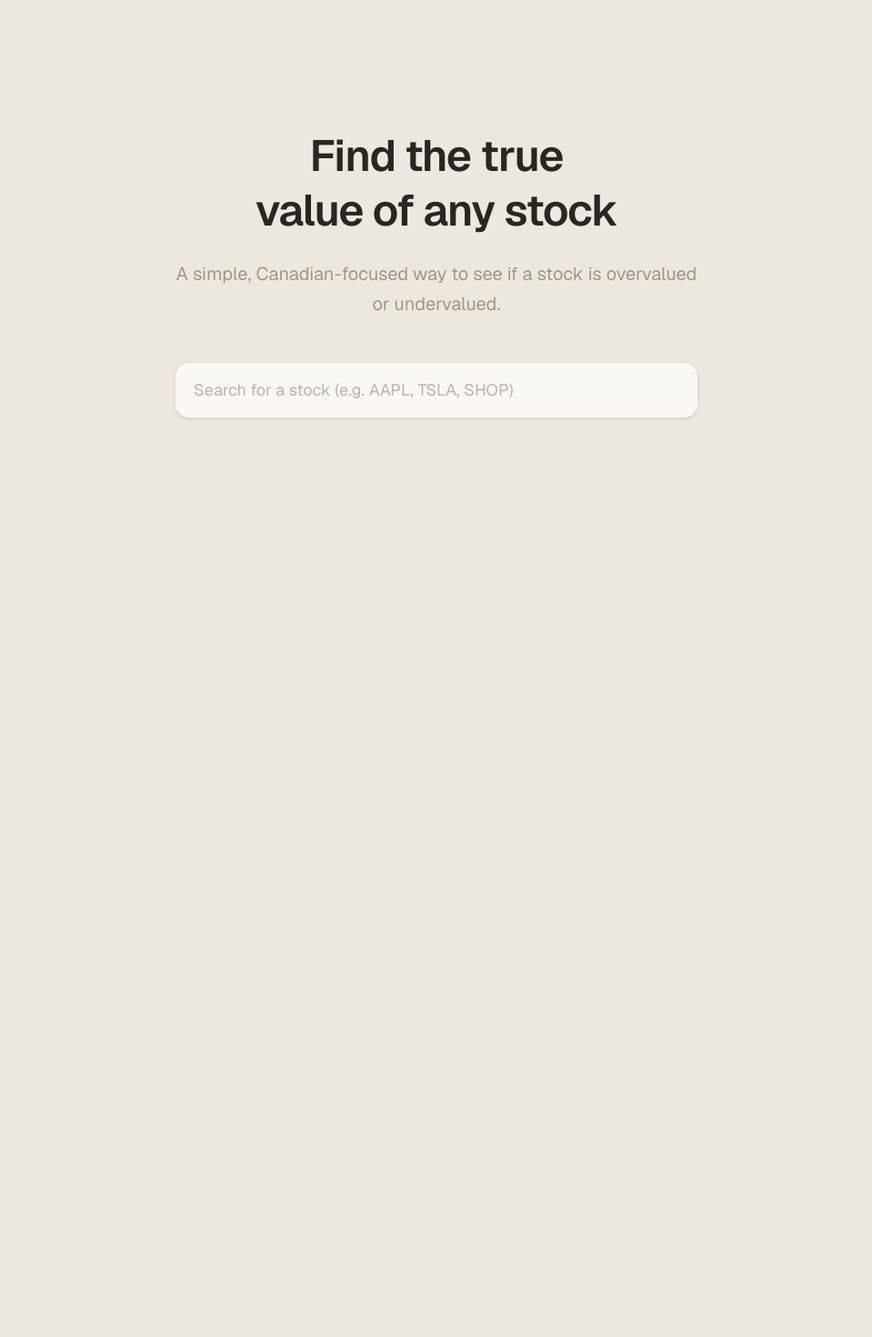
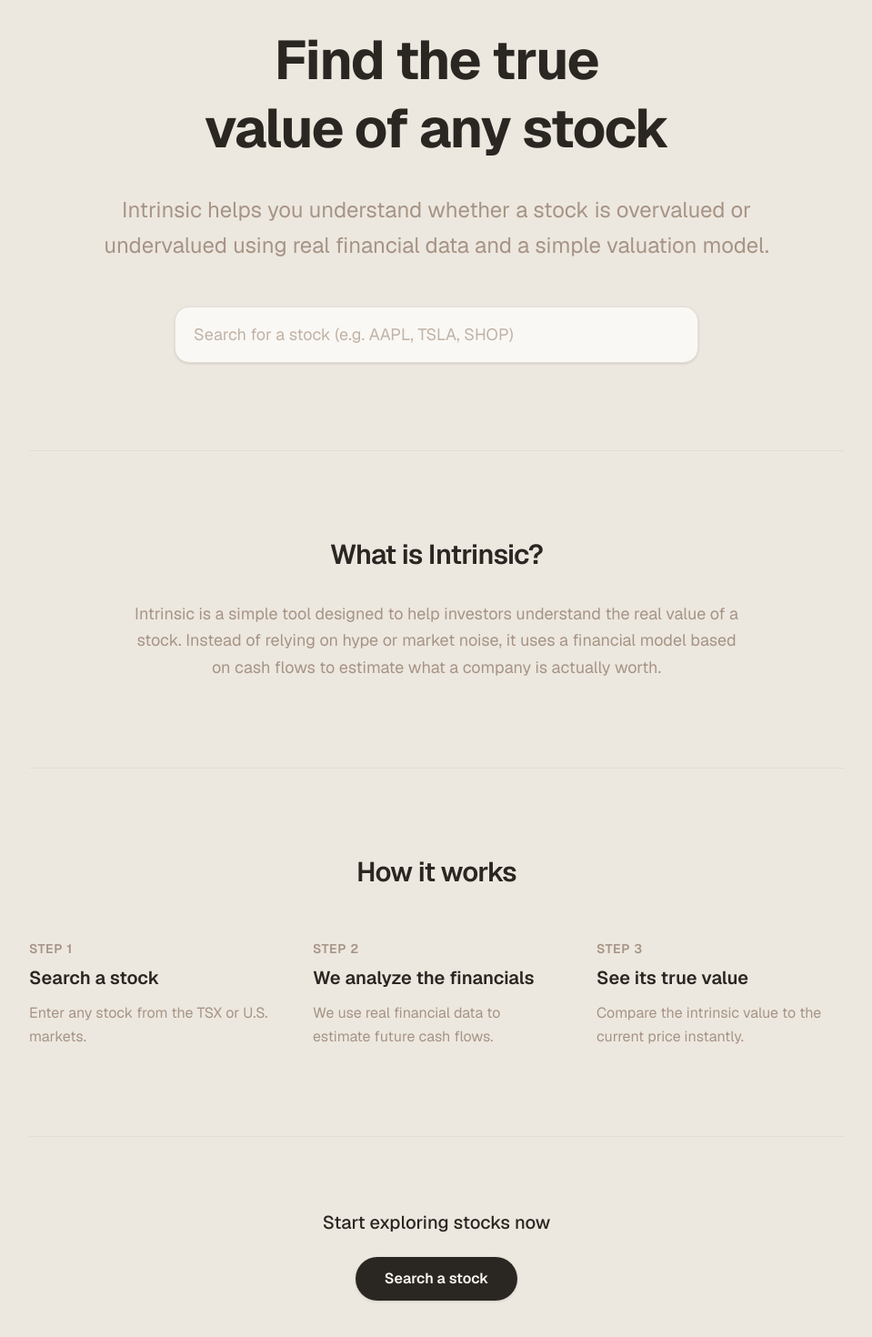
Before and after one commit to tshnoudeh-droid/intrinsic, a Next.js app: page / in a window 1280 px wide. Shown: the part 132-1602 px from the top of the page at 91% size, without its empty margins (160-1119 px from the left). Before the commit the page ends 800 px from the top, so only its background shows below. Built offline with nearby package versions, Linux system fonts and the light colour scheme.

Commit message:
Chunk 12 - Landing Page

```diff
--- a/app/page.tsx
+++ b/app/page.tsx
@@ -1,18 +1,98 @@
+import { LandingCta } from "@/components/LandingCta";
 import { SearchBar } from "@/components/SearchBar";
 
 export default function Home() {
   return (
-    <div className="flex flex-1 flex-col items-center justify-center gap-10 py-16 text-center sm:gap-12 sm:py-20 lg:py-24">
-      <div className="max-w-2xl space-y-5 sm:space-y-6">
-        <h1 className="text-balance text-3xl font-semibold leading-tight tracking-tight text-intrinsic-ink sm:text-4xl lg:text-5xl">
-          Find the true value of any stock
-        </h1>
-        <p className="text-pretty text-lg leading-relaxed text-intrinsic-secondary sm:text-xl">
-          A simple, Canadian-focused way to see if a stock is overvalued or
-          undervalued.
+    <div className="mx-auto flex w-full max-w-4xl flex-col">
+      <section className="flex flex-col items-center gap-8 py-16 text-center sm:gap-10 sm:py-20 lg:py-24">
+        <div className="max-w-3xl space-y-6 sm:space-y-8">
+          <h1 className="text-balance text-4xl font-bold leading-tight tracking-tight text-intrinsic-ink sm:text-5xl lg:text-6xl">
+            Find the true value of any stock
+          </h1>
+          <p className="text-pretty text-lg leading-relaxed text-intrinsic-secondary sm:text-xl lg:text-2xl lg:leading-relaxed">
+            Intrinsic helps you understand whether a stock is overvalued or
+            undervalued using real financial data and a simple valuation model.
+          </p>
+        </div>
+        <div
+          id="landing-search"
+          className="w-full max-w-xl scroll-mt-24 pt-2"
+        >
+          <SearchBar />
+        </div>
+      </section>
+
+      <div
+        className="h-px w-full bg-intrinsic-secondary/15"
+        aria-hidden="true"
+      />
+
+      <section className="py-16 sm:py-20 lg:py-24">
+        <h2 className="text-center text-2xl font-semibold tracking-tight text-intrinsic-ink sm:text-3xl">
+          What is Intrinsic?
+        </h2>
+        <p className="mx-auto mt-6 max-w-2xl text-pretty text-center text-base leading-relaxed text-intrinsic-secondary sm:mt-8 sm:text-lg">
+          Intrinsic is a simple tool designed to help investors understand the
+          real value of a stock. Instead of relying on hype or market noise, it
+          uses a financial model based on cash flows to estimate what a company
+          is actually worth.
         </p>
-      </div>
-      <SearchBar />
+      </section>
+
+      <div
+        className="h-px w-full bg-intrinsic-secondary/15"
+        aria-hidden="true"
+      />
+
+      <section className="py-16 sm:py-20 lg:py-24">
+        <h2 className="text-center text-2xl font-semibold tracking-tight text-intrinsic-ink sm:text-3xl">
+          How it works
+        </h2>
+        <div className="mt-12 grid gap-12 sm:mt-14 md:grid-cols-3 md:gap-8 lg:gap-10">
+          <div className="text-center md:text-left">
+            <p className="text-sm font-semibold uppercase tracking-wider text-intrinsic-secondary">
+              Step 1
+            </p>
+            <h3 className="mt-2 text-lg font-semibold text-intrinsic-ink sm:text-xl">
+              Search a stock
+            </h3>
+            <p className="mt-3 text-base leading-relaxed text-intrinsic-secondary">
+              Enter any stock from the TSX or U.S. markets.
+            </p>
+          </div>
+          <div className="text-center md:text-left">
+            <p className="text-sm font-semibold uppercase tracking-wider text-intrinsic-secondary">
+              Step 2
+            </p>
+            <h3 className="mt-2 text-lg font-semibold text-intrinsic-ink sm:text-xl">
+              We analyze the financials
+            </h3>
+            <p className="mt-3 text-base leading-relaxed text-intrinsic-secondary">
+              We use real financial data to estimate future cash flows.
+            </p>
+          </div>
+          <div className="text-center md:text-left">
+            <p className="text-sm font-semibold uppercase tracking-wider text-intrinsic-secondary">
+              Step 3
+            </p>
+            <h3 className="mt-2 text-lg font-semibold text-intrinsic-ink sm:text-xl">
+              See its true value
+            </h3>
+            <p className="mt-3 text-base leading-relaxed text-intrinsic-secondary">
+              Compare the intrinsic value to the current price instantly.
+            </p>
+          </div>
+        </div>
+      </section>
+
+      <div
+        className="h-px w-full bg-intrinsic-secondary/15"
+        aria-hidden="true"
+      />
+
+      <section className="py-16 sm:py-20 lg:pb-28 lg:pt-20">
+        <LandingCta />
+      </section>
     </div>
   );
 }
--- /dev/null
+++ b/components/LandingCta.tsx
@@ -0,0 +1,26 @@
+"use client";
+
+export function LandingCta() {
+  return (
+    <div className="flex flex-col items-center gap-5 text-center sm:gap-6">
+      <p className="text-lg font-medium text-intrinsic-ink sm:text-xl">
+        Start exploring stocks now
+      </p>
+      <button
+        type="button"
+        className="rounded-full bg-intrinsic-ink px-8 py-3 text-sm font-semibold text-intrinsic-light shadow-sm transition-colors duration-200 hover:bg-intrinsic-ink/90 sm:text-base"
+        onClick={() => {
+          document.getElementById("landing-search")?.scrollIntoView({
+            behavior: "smooth",
+            block: "center",
+          });
+          window.setTimeout(() => {
+            document.getElementById("stock-search")?.focus();
+          }, 400);
+        }}
+      >
+        Search a stock
+      </button>
+    </div>
+  );
+}
```
